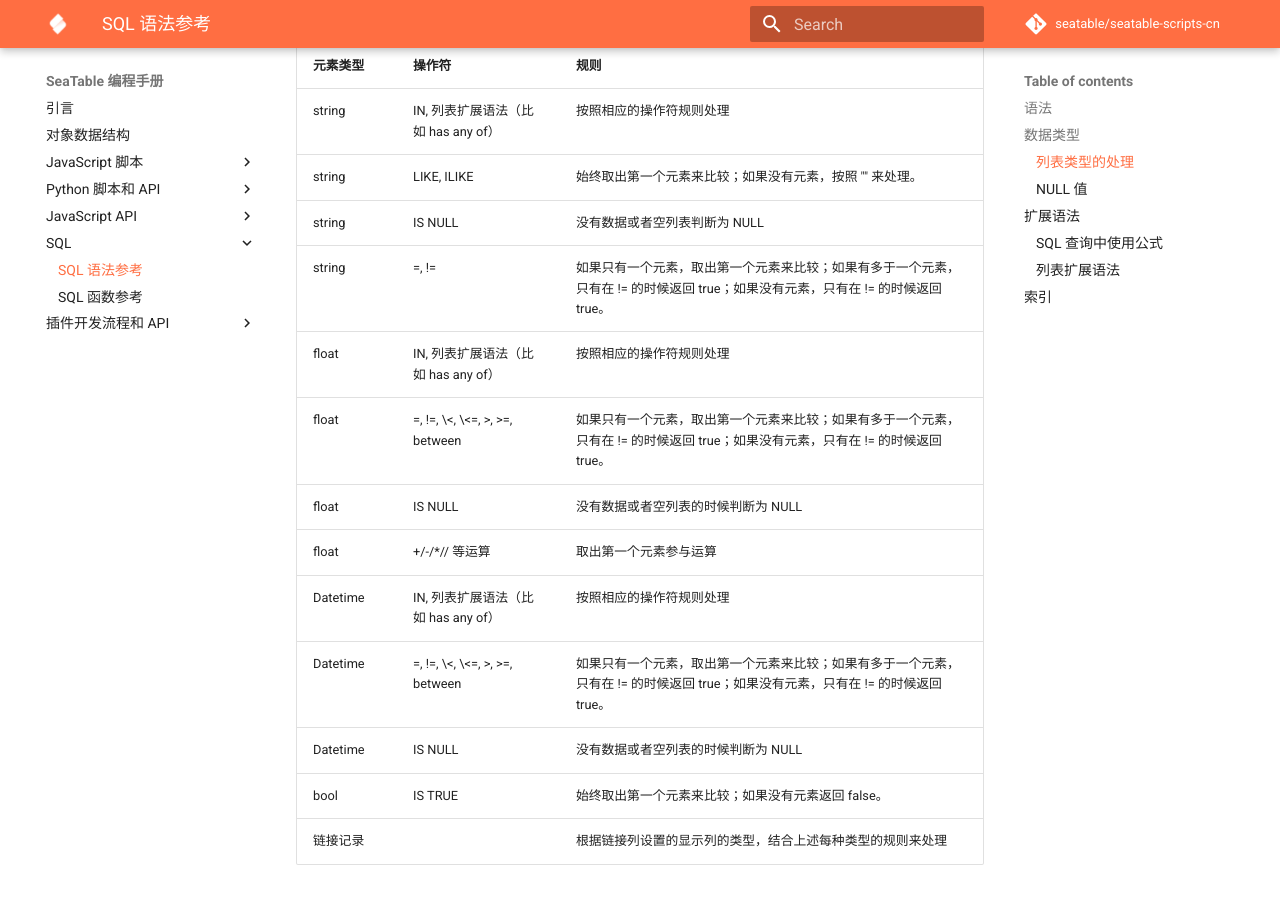
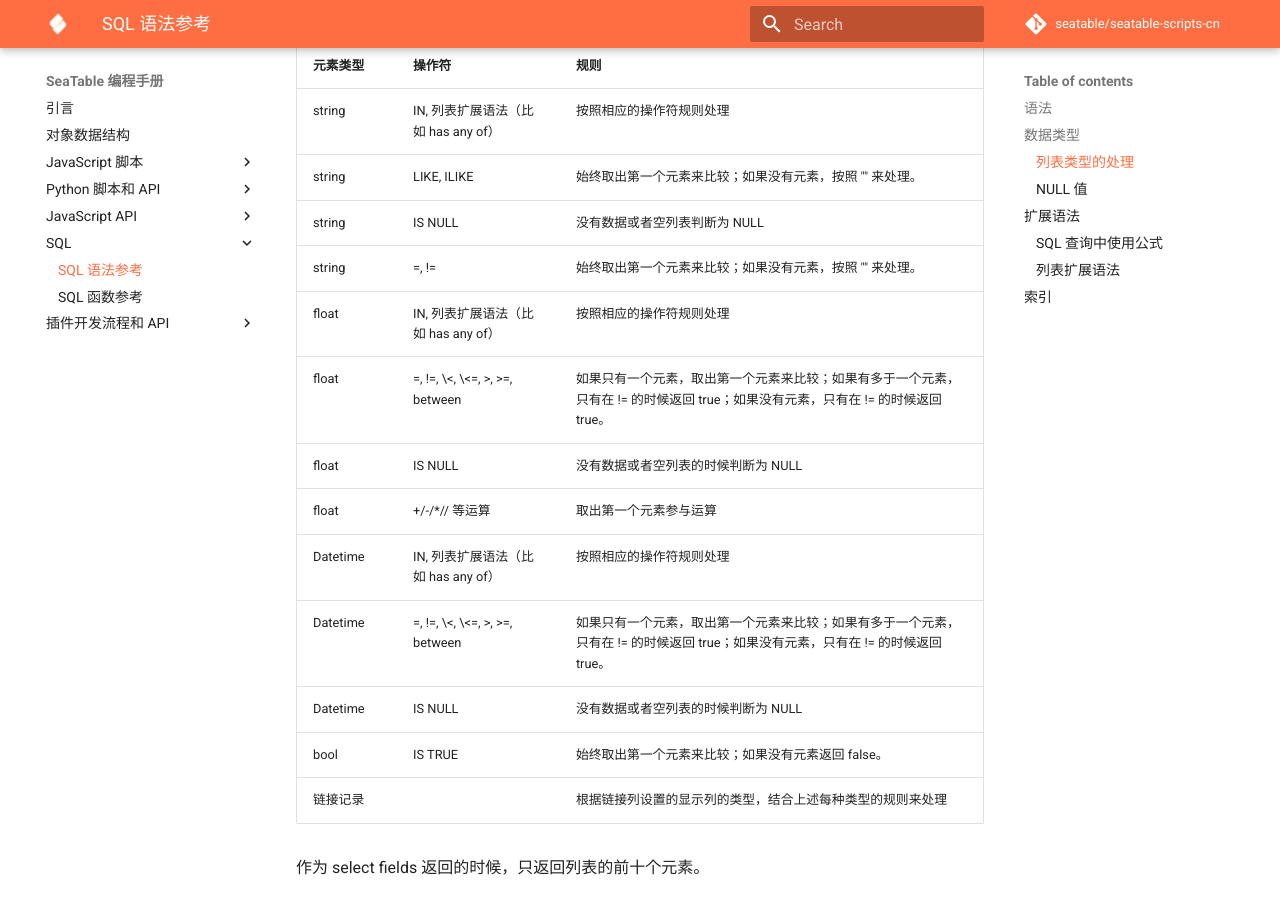
Before and after one commit to seatable/seatable-scripts-cn, an MkDocs documentation site: the page built from manual/sql/sql.md, in a window 1280 px wide and 900 px high, scrolled down 5527 px. Built offline with MkDocs 1.6.1 and Material for MkDocs 9.7.7, drawn with Linux system fonts in a browser that asks for light colours; comment, search, counter and statistics services are not loaded.

Commit message:
Update sql.md (#139)

```diff
--- a/manual/sql/sql.md
+++ b/manual/sql/sql.md
@@ -110,7 +110,7 @@ SeaTable 中有两类列会产生列表数据类型：
 | string    | IN, 列表扩展语法（比如 has any of） | 按照相应的操作符规则处理                                                              |
 | string    | LIKE, ILIKE                    | 始终取出第一个元素来比较；如果没有元素，按照 "" 来处理。         |
 | string    | IS NULL                        | 没有数据或者空列表判断为 NULL                                                       |
-| string    | =, !=                          | 如果只有一个元素，取出第一个元素来比较；如果有多于一个元素，只有在 != 的时候返回 true；如果没有元素，只有在 != 的时候返回 true。 |
+| string    | =, !=                          | 始终取出第一个元素来比较；如果没有元素，按照 "" 来处理。          |
 | float     | IN, 列表扩展语法（比如 has any of） | 按照相应的操作符规则处理                                                              |
 | float     | =, !=, \<, \<=, >, >=, between | 如果只有一个元素，取出第一个元素来比较；如果有多于一个元素，只有在 != 的时候返回 true；如果没有元素，只有在 != 的时候返回 true。 |
 | float     | IS NULL                        | 没有数据或者空列表的时候判断为 NULL                                                    |
```
